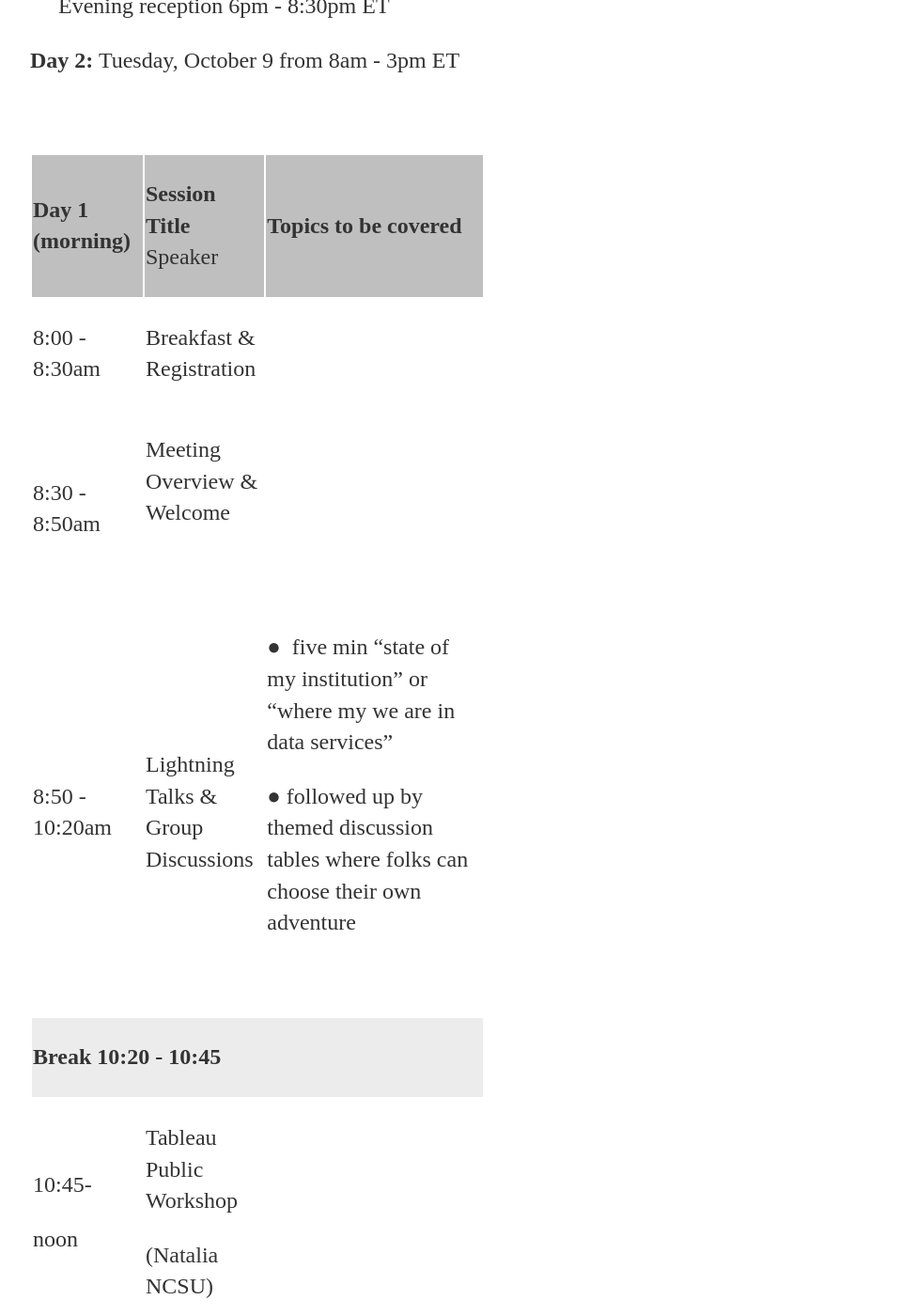
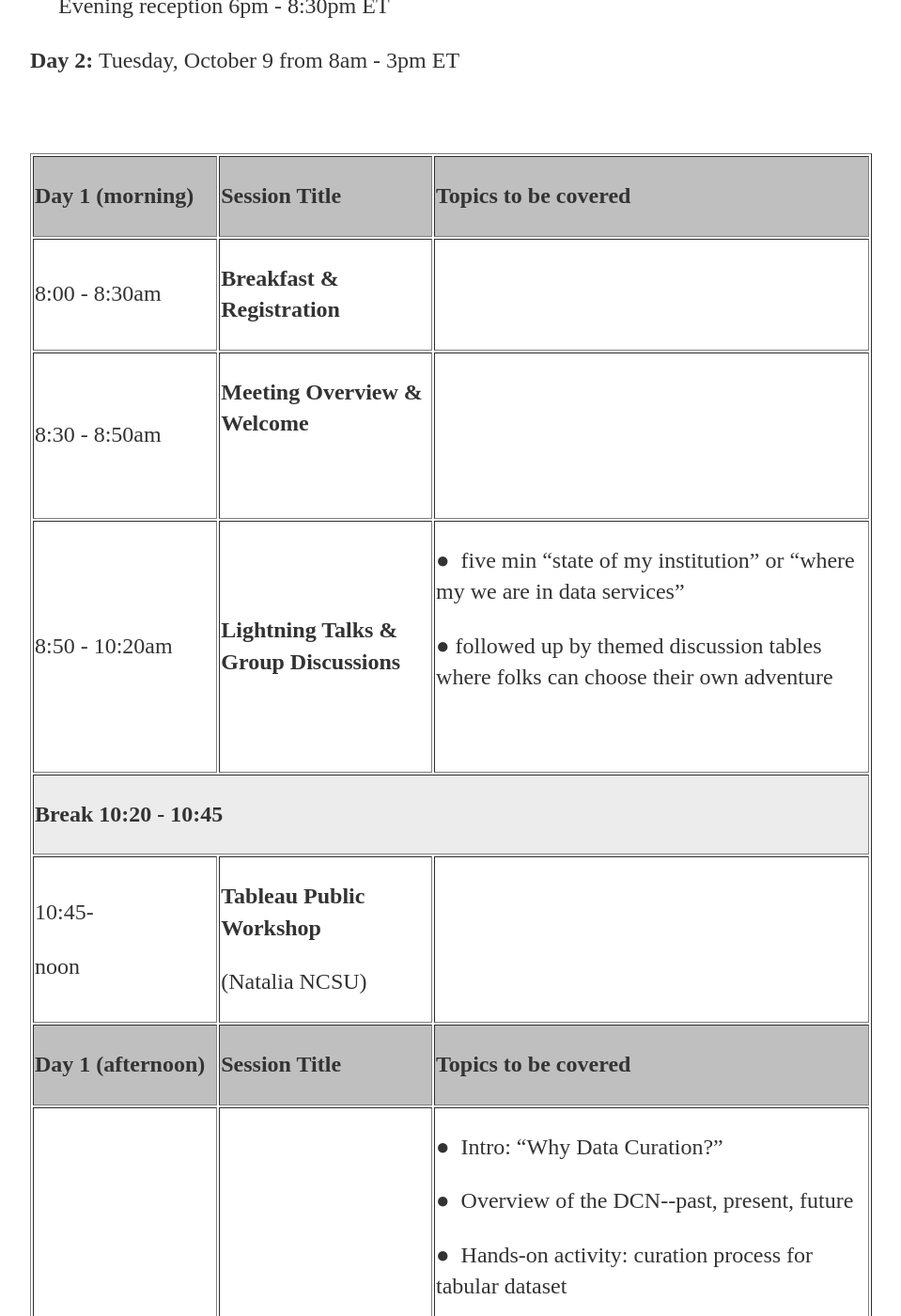
Before and after one commit to se-datalibrarian/test, a Jekyll site: the page built from program/index.html, in a window 1280 px wide and 1400 px high, scrolled down 471 px. Shown: the whole window at 94% size, without its empty margins (160-1119 px from the left). Built offline with Jekyll 4.4.1, drawn with Linux system fonts in a browser that asks for light colours; some of the changed text lies outside the part shown.

Commit message:
table borders - widen table

```diff
--- a/program/index.html
+++ b/program/index.html
@@ -8,6 +8,7 @@ title:  Program for the SE Data Librarian Symposium
 			<h1>Program</h1>
 
 
+<!-- #######  YAY, I AM THE SOURCE EDITOR! #########-->
 <p><strong>Location:</strong> Classroom 102, Clough Undergraduate Learning Commons, Georgia Tech, Atlanta, GA [building #4 on the <a title="GT Map" href="https://admission.gatech.edu/images/pdf/2018_Admission_Campus_Map.pdf" target="_blank" rel="noopener">linked map</a>]</p>
 <p><strong>Day 0:</strong> Sunday, October 7</p>
 <p style="padding-left: 30px;">Dinner and/or drinks - self organize via Slack</p>
@@ -15,14 +16,14 @@ title:  Program for the SE Data Librarian Symposium
 <p style="padding-left: 30px;">Evening reception 6pm - 8:30pm ET</p>
 <p><strong>Day 2:</strong> Tuesday, October 9 from 8am - 3pm ET</p>
 <p>&nbsp;</p>
-<table width="484">
+<table border="1" width="100%">
 <tbody>
 <tr bgcolor="#BFBFBF">
 <td width="92">
 <p><strong>Day 1 (morning)</strong></p>
 </td>
 <td width="113">
-<p><strong>Session Title </strong>Speaker</p>
+<p><strong>Session Title&nbsp;</strong></p>
 </td>
 <td width="279">
 <p><strong>Topics to be covered</strong></p>
@@ -33,7 +34,7 @@ title:  Program for the SE Data Librarian Symposium
 <p>8:00 - 8:30am</p>
 </td>
 <td width="113">
-<p>Breakfast &amp; Registration</p>
+<p><strong>Breakfast &amp; Registration</strong></p>
 </td>
 <td width="279">
 <p><strong>&nbsp;</strong></p>
@@ -44,7 +45,7 @@ title:  Program for the SE Data Librarian Symposium
 <p>8:30 - 8:50am</p>
 </td>
 <td width="113">
-<p>Meeting Overview &amp; Welcome</p>
+<p><strong>Meeting Overview &amp; Welcome</strong></p>
 <p>&nbsp;</p>
 </td>
 <td width="279">
@@ -56,7 +57,7 @@ title:  Program for the SE Data Librarian Symposium
 <p>8:50 - 10:20am</p>
 </td>
 <td width="113">
-<p>Lightning Talks &amp; Group Discussions</p>
+<p><strong>Lightning Talks &amp; Group Discussions</strong></p>
 </td>
 <td width="279">
 <p>●&nbsp; five min &ldquo;state of my institution&rdquo; or &ldquo;where my we are in data services&rdquo;</p>
@@ -75,7 +76,7 @@ title:  Program for the SE Data Librarian Symposium
 <p>noon</p>
 </td>
 <td width="113">
-<p>Tableau Public Workshop</p>
+<p><strong>Tableau Public Workshop</strong></p>
 <p>(Natalia NCSU)</p>
 </td>
 <td width="279">
@@ -87,7 +88,7 @@ title:  Program for the SE Data Librarian Symposium
 <p><strong>Day 1 (afternoon)</strong></p>
 </td>
 <td width="113">
-<p><strong>Session Title </strong>Speaker</p>
+<p><strong>Session Title&nbsp;</strong></p>
 </td>
 <td width="279">
 <p><strong>Topics to be covered</strong></p>
@@ -99,7 +100,7 @@ title:  Program for the SE Data Librarian Symposium
 <p><strong>&nbsp;</strong></p>
 </td>
 <td width="113">
-<p>Data Curation Network</p>
+<p><strong>Data Curation Network</strong></p>
 <p>Jennifer Darragh (Duke), Joel Herndon (Duke)</p>
 </td>
 <td width="279">
@@ -121,7 +122,7 @@ title:  Program for the SE Data Librarian Symposium
 <p>3:15 - 4:45pm</p>
 </td>
 <td width="113">
-<p><strong>Panel:</strong> Data Management</p>
+<p><strong>Panel:</strong> <strong>Data Management</strong></p>
 <p>Reid Boehm (JHU), Ali Krzton (Auburn)</p>
 <p>Jen Doty &amp; Jessica Coates (Emory),</p>
 <p>Renaine (moderator)</p>
@@ -145,7 +146,7 @@ title:  Program for the SE Data Librarian Symposium
 <p><strong>Day 2</strong></p>
 </td>
 <td width="113">
-<p><strong>Session Title </strong>Speaker</p>
+<p><strong>Session Title&nbsp;</strong></p>
 </td>
 <td width="279">
 <p><strong>Topics to be covered</strong></p>
@@ -156,7 +157,7 @@ title:  Program for the SE Data Librarian Symposium
 <p>8:00 - 8:30am</p>
 </td>
 <td width="113">
-<p>Breakfast</p>
+<p><strong>Breakfast</strong></p>
 </td>
 <td width="279">
 <p><strong>&nbsp;</strong></p>
@@ -167,7 +168,7 @@ title:  Program for the SE Data Librarian Symposium
 <p>8:30 - 8:45am</p>
 </td>
 <td width="113">
-<p>Welcome back</p>
+<p><strong>Welcome back</strong></p>
 </td>
 <td width="279">
 <p><strong>&nbsp;</strong></p>
@@ -178,7 +179,7 @@ title:  Program for the SE Data Librarian Symposium
 <p>8:45 -10:15am</p>
 </td>
 <td width="113">
-<p>Data Cleaning</p>
+<p><strong>Data Cleaning</strong></p>
 <p><em>based on Data Carpentry curriculum</em></p>
 <p>Sherry Lake</p>
 </td>
@@ -197,10 +198,10 @@ title:  Program for the SE Data Librarian Symposium
 <p>10:45 &ndash; 12:15pm</p>
 </td>
 <td width="113">
-<p>Data Viz Panel</p>
+<p><strong>Data Viz Panel</strong></p>
 <p>Ximin (GATech)</p>
 <p>Walt (NCSU)</p>
-<p>Nick Ruhs (FSU),</p>
+<p>Nick Ruhs (FSU)</p>
 <p>Moderator TBD</p>
 </td>
 <td width="279">
@@ -219,7 +220,7 @@ title:  Program for the SE Data Librarian Symposium
 <p>1:45 - 2:45pm</p>
 </td>
 <td width="113">
-<p>Closing session</p>
+<p><strong>Closing session</strong></p>
 <p>&nbsp;</p>
 </td>
 <td width="279">
@@ -238,7 +239,6 @@ title:  Program for the SE Data Librarian Symposium
 <p>&nbsp;</p>
 <p><br /><br /></p>
 
-
 	<p>
 	Questions should be directed to <a href="mailto:se.datalibrarian@gmail.com">se.datalibrarian@gmail.com</a></p>
     		</div><!-- /.blurb -->
```
